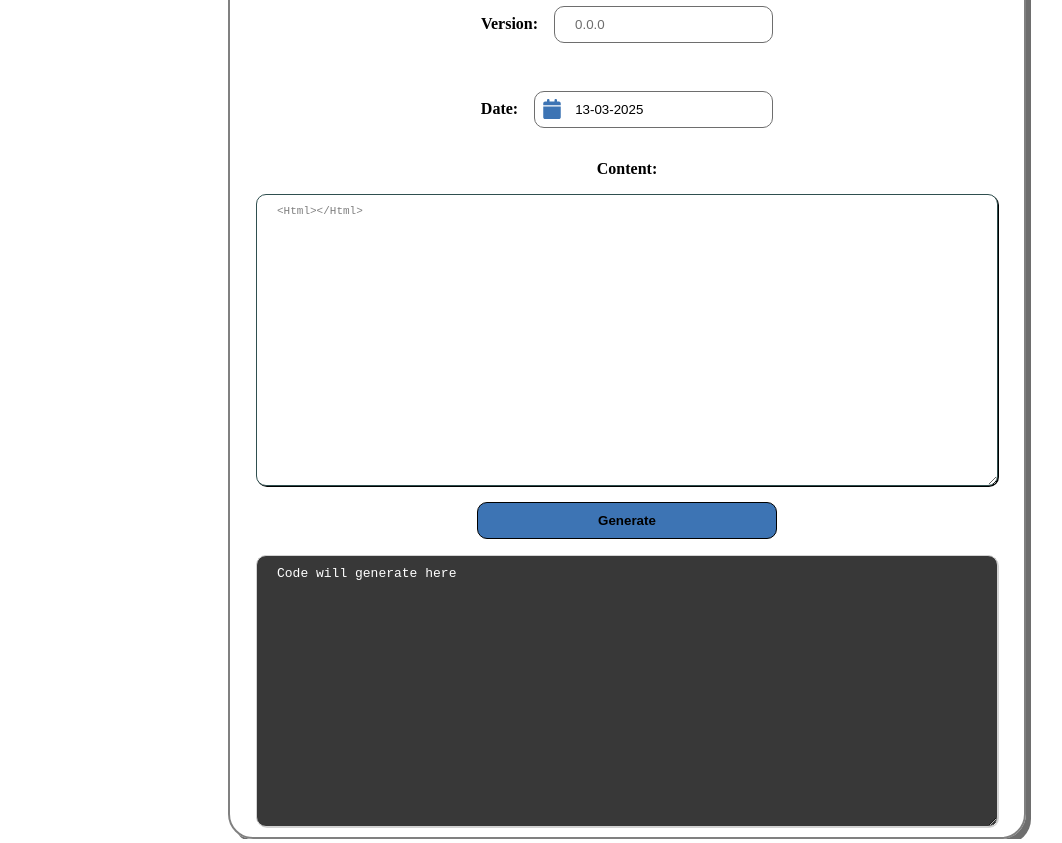
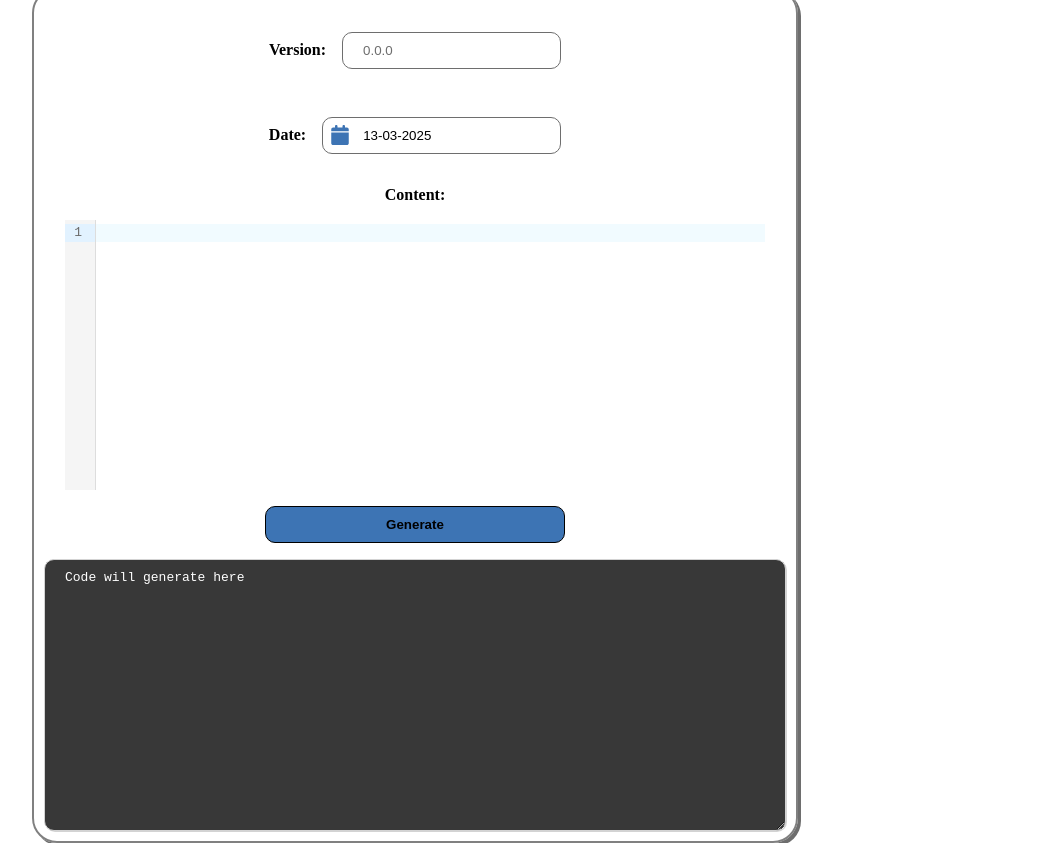
Before and after one commit to Samero0/ReleaseNotesGenerator, a React (Vite) app: page / in a window 1280 px wide. Shown: the whole page, without its empty margins (13-1075 px from the left). Built offline with nearby package versions, Linux system fonts and the light colour scheme.

Commit message:
editor view for the content

```diff
--- a/src/App.tsx
+++ b/src/App.tsx
@@ -4,12 +4,15 @@ import { codeGenerator } from './hooks/codeGenerator.ts';
 import { useState } from 'react';
 import { validateVersion } from './validators/validateVersion.ts';
 import { formatDate } from './validators/formatDate.ts';
+import beautify from 'js-beautify';
 import CustomDatePicker from './components/DatePicker.tsx';
+import HtmlEditor from './components/HtmlEditor.tsx'; // Import the HTML editor
 import Button from './components/Button.tsx';
 import Input from './components/Input.tsx';
 import Label from './components/Label.tsx';
 import TextBox from './components/Textbox.tsx';
 
+// General styles for the application
 const Display = styled.div`
   font-family: Arial, Helvetica, sans-serif;
   display: flex;
@@ -19,7 +22,7 @@ const Display = styled.div`
   height: fit-content;
   border: 2px solid grey;
   border-radius: 25px;
-  box-shadow: #6E6E6E 5px 5px;
+  box-shadow: #6E6E6E 3px 3px;
   padding: 10px;
 `;
 
@@ -47,51 +50,42 @@ const FormResult = styled.div`
   gap: 1em;
 `;
 
-const LargeTextArea = styled.textarea`
-    width: 700px;
-    height: 270px;
-    font-family: 'Courier New', Courier, monospace;
-    font-size: 11px;
-    border: 1px black solid;
-    border-radius: 10px;
-    box-shadow: 1px 1px;
-    padding: 10px 20px;
-    color: black;
-    border: 1px darkslategray solid;
-    border-radius: 10px;
-    &::placeholder{
-        opacity:1;
-        color: grey;
-    }
-`;
+//auto-format HTML with js-beautify
+const formatHtml = (html: string) => {
+  return beautify.html(html, { indent_size: 2, wrap_attributes: "auto" });
+};
 
 export const App = () => {
-
   const [startDate, setStartDate] = useState<Date | null>(new Date());
 
-    // handlers for the inputs
+  // input handlers
   const { value: inputVersion, handleChange: handleChangeVersion } = useHandlerState();
-    const { value: inputContent, handleChange: handleChangeContent } = useHandlerState();
+  const { value: inputContent, setValue: setInputContent } = useHandlerState();
 
-    // code generator function
+  // handler for the editor content
+  const handleEditorChange = (newValue: string) => {
+    const formattedValue = formatHtml(newValue); // Format the HTML content
+    setInputContent(formattedValue); // Update the value with the formatted content
+  };
+
+  // Code generation function
   const generateCode = (startDate: Date | null, inputVersion: string, inputContent: string) => {
-        //version validator
+    // Version validation
     if (!validateVersion(inputVersion)) {
       alert('Invalid version format. Please use the format X.Y.Z or X.Y (e.g., 1.0.0)');
       return;
     }
 
-        const dateString = formatDate(startDate)
+    const dateString = formatDate(startDate); // format the date
+    const code = codeGenerator(dateString!, inputVersion, inputContent)(); // Generate the code
+    setCodeValue(code); // update the state with the generated code
+  };
 
-        const code = codeGenerator(dateString!, inputVersion, inputContent)();
-        setCodeValue(code);
-    };
-    const [code, setCodeValue] = useState<string>('');
+  const [code, setCodeValue] = useState<string>(''); //state to store the generated code
 
   return (
     <Display>
       <FormDisplay>
-
         <FormInputElement>
           <Label id="label_version" text="Version:" />
           <Input
@@ -110,14 +104,12 @@ export const App = () => {
           />
         </FormInputElement>
 
+        {/* HTML content editor */}
         <Label id="label_content" text="Content:" />
-                <LargeTextArea
-                    id="input_content"
-                    placeholder="<Html></Html>"
+        <HtmlEditor
           value={inputContent}
-                    onChange={handleChangeContent}
+          onChange={handleEditorChange} //pass the handler with formatting
         />
-
       </FormDisplay>
 
       <FormResult>
@@ -128,7 +120,6 @@ export const App = () => {
         />
         <TextBox id="textBox_code" placeholder="Code will generate here" value={code} />
       </FormResult>
-
     </Display>
   );
 };
--- /dev/null
+++ b/src/components/HtmlEditor.tsx
@@ -0,0 +1,28 @@
+import React from "react";
+import CodeMirror from "@uiw/react-codemirror";
+import { html } from "@codemirror/lang-html";
+import { EditorState } from "@codemirror/state";
+
+interface HtmlEditorProps {
+  value: string;
+  onChange: (value: string) => void;
+}
+
+const HtmlEditor: React.FC<HtmlEditorProps> = ({ value, onChange }) => {
+  return (
+    <CodeMirror
+      value={value}
+      height="270px"
+      width="700px"
+      extensions={[
+        html(),
+        EditorState.tabSize.of(2), // Establece el tamaño de tabulación en 2 espacios
+      ]}
+      onChange={onChange}
+      theme="light"
+      basicSetup={true} // Usa la configuración básica
+    />
+  );
+};
+
+export default HtmlEditor;
--- a/src/hooks/codeGenerator.ts
+++ b/src/hooks/codeGenerator.ts
@@ -9,7 +9,11 @@ export const useHandlerState = () =>{
         setInputValue(e.target.value)
     };
 
-    return {value, handleChange}
+    const setValue = (newValue: string) => {
+        setInputValue(newValue);
+    };
+
+    return {value, handleChange, setValue}
 };
 
 export const codeGenerator = (date: string, version: string, content: string) => {
--- a/src/index.css
+++ b/src/index.css
@@ -1,7 +1,7 @@
 html, body, #root {
     height: 100vh;
-    margin: 0;
+    margin: 15px;
     display: flex;
-    justify-content: center;
+    justify-content: start;
     align-items: center;
 }
```
Also changed, not shown: package.json (+7 -0 lines), 1 other file (tests, documents, lock files or other folders). Lines whose indentation alone changed are shown as unchanged.
